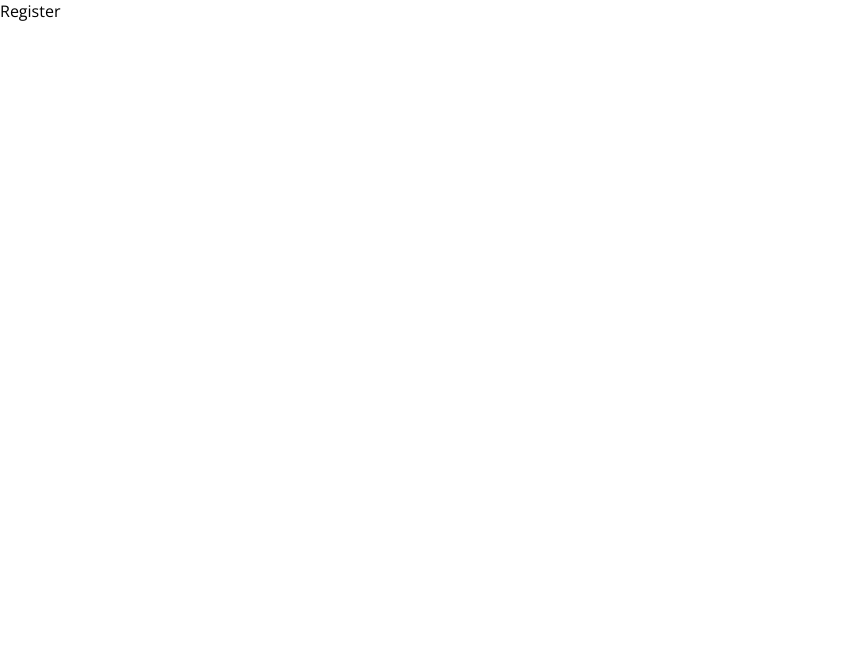
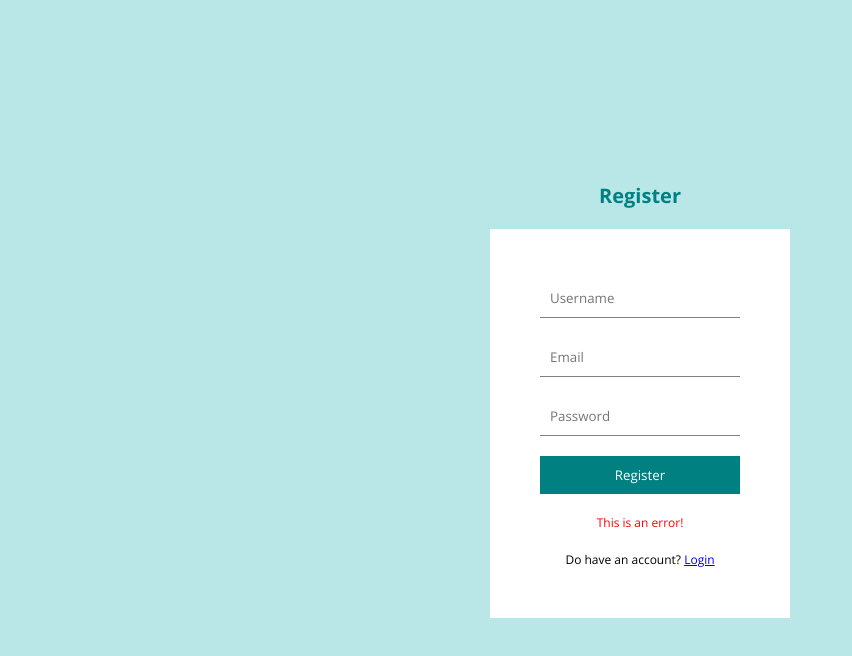
Before and after one commit to CalebAckom/blog-frontend, a React (Create React App) app: page /register in a window 1280 px wide. Shown: the top 656 px of the page, without its empty margins (0-852 px from the left). Built offline with nearby package versions, Linux system fonts and the light colour scheme.

Commit message:
Sign up page

```diff
--- a/src/pages/Login.jsx
+++ b/src/pages/Login.jsx
@@ -6,8 +6,8 @@
     <div className='auth'>
       <h1>Login</h1>
       <form>
-        <input type="text" placeholder='Username'></input>
-        <input type="password" placeholder='Password'></input>
+        <input required type="text" placeholder='Username'></input>
+        <input required type="password" placeholder='Password'></input>
         <button>Login</button>
         <p>This is an error!</p>
         <span>
--- a/src/pages/Register.jsx
+++ b/src/pages/Register.jsx
@@ -1,8 +1,21 @@
 import React from 'react'
+import { Link } from 'react-router-dom'
 
 const Register = () => {
   return (
-    <div>Register</div>
+    <div className='auth'>
+      <h1>Register</h1>
+      <form>
+        <input required type="text" placeholder='Username'></input>
+        <input required type="email" placeholder='Email'></input>
+        <input required type="password" placeholder='Password'></input>
+        <button>Register</button>
+        <p>This is an error!</p>
+        <span>
+          Do have an account? <Link to="/login">Login</Link>
+        </span>
+      </form>
+    </div>
   )
 }
 
```
